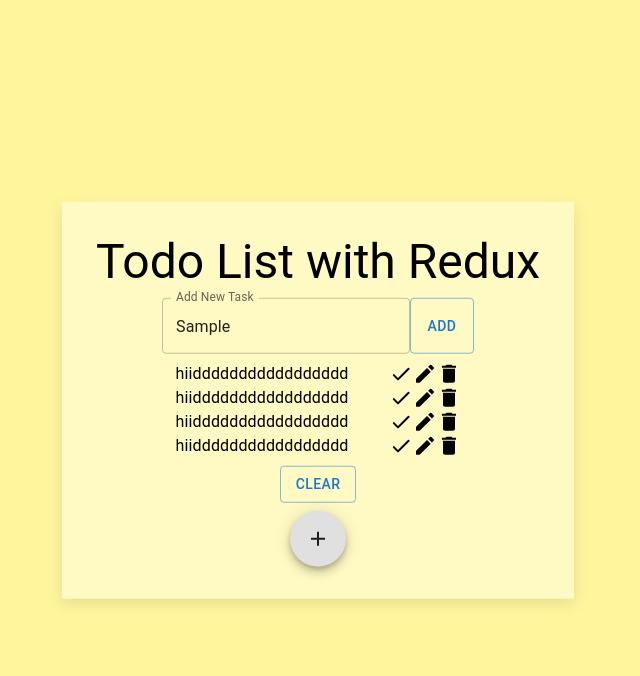
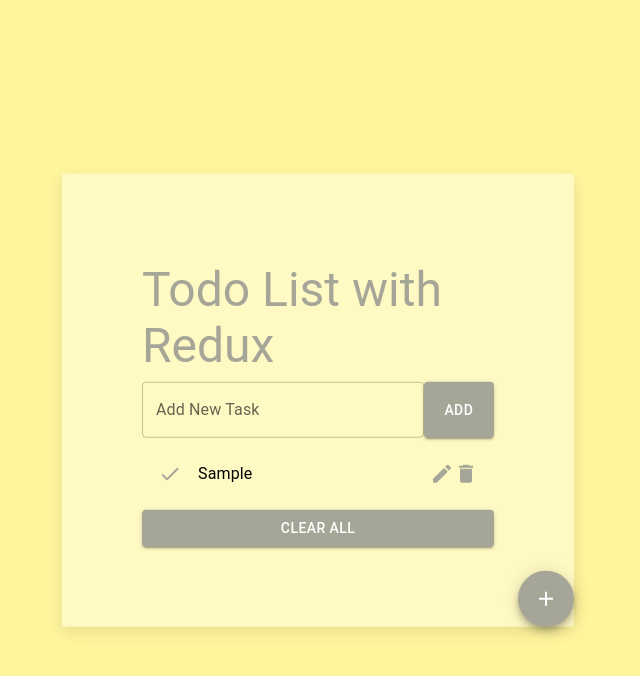
Before and after one commit to esmaaksoy/TodoList-with-Redux, a React (Create React App) app: page / in a window 1280 px wide. Both pictures are taken after typing "Sample" into the empty fields and a click on the button "ADD". Shown: the top 676 px of the page, without its empty margins (322-962 px from the left). Built offline with nearby package versions, Linux system fonts and the light colour scheme.

Commit message:
todoItem

```diff
--- a/src/App.js
+++ b/src/App.js
@@ -1,10 +1,24 @@
+import { createTheme, ThemeProvider } from "@mui/material";
+import { Provider } from "react-redux"
 import Todo from "./Todo"
-
+import {store} from "./store/Store"
 function App() {
+  const theme = createTheme({
+    palette: {
+      primary: {
+        main: "#A5A697",
+      },
+      secondary: {
+        main: "#FBCE3A",
+      },
+    },
+  });
   return (
-    <div>
+    <ThemeProvider theme={theme}>
+ <Provider store={store}>
   <Todo/>
-    </div>
+ </Provider>
+ </ThemeProvider>
   )
 }
 
--- a/src/Todo.jsx
+++ b/src/Todo.jsx
@@ -1,44 +1,73 @@
-
-import { Stack, Typography } from '@mui/material'
-import React from 'react'
-import TodoItem from './TodoItem'
-import Button from '@mui/material/Button';
-import TextField from '@mui/material/TextField';
-import FormGroup from '@mui/material/FormGroup';
-import AddIcon from '@mui/icons-material/Add';
-import Fab from '@mui/material/Fab';
+import { Stack, Typography } from "@mui/material";
+import React from "react";
+import TodoItem from "./TodoItem";
+import Button from "@mui/material/Button";
+import TextField from "@mui/material/TextField";
+import FormGroup from "@mui/material/FormGroup";
+import AddIcon from "@mui/icons-material/Add";
+import Fab from "@mui/material/Fab";
+import { useState } from "react";
+import { useDispatch, useSelector } from "react-redux";
+import { addTodo,clearTodo } from "./store/TodoReducer";
 const Todo = () => {
+  const [text, setText] = useState("");
+  const dispatch = useDispatch();
+  const todoList = useSelector((state)=>state.todoList)
+  const handleSubmit = (e) => {
+    e.preventDefault();
+    dispatch(addTodo(text));
+    setText("");
+  };
   return (
-
     <Stack
       direction="column"
       justifyContent="center"
       alignItems="center"
       spacing={1}
-  sx={{width:"40%", padding:"2rem", bgcolor:"#fff9c4", position: 'absolute', top: '50%', left: '50%', transform: 'translate(-50%, -50%)', boxShadow:"0 5px 15px rgba(0, 0, 0, 0.1)"}}
+      sx={{
+        width: "40%",
+        padding: "5rem",
+        bgcolor: "#fff9c4",
+        position: "absolute",
+        top: "50%",
+        left: "50%",
+        transform: "translate(-50%, -50%)",
+        boxShadow: "0 5px 15px rgba(0, 0, 0, 0.1)",
+      }}
     >
+       <Fab
+        aria-label="add"
+        sx={{ position: "absolute", bottom: 0, right: 0, bgcolor:"#A5A697" }}
+      >
+        <AddIcon sx={{color:"white"}}/>
+      </Fab>
 
-<Typography variant="h3" component="h6">Todo List with Redux</Typography>
-    <Stack flexDirection={"row"}>
-    <TextField id="outlined-basic" label="Add New Task" variant="outlined" />
-    <Button variant="outlined" type='submit'>Add</Button>
+      <Typography variant="h3" component="h6" color={"#A5A697"} width={"100%"}>
+        Todo List with Redux
+      </Typography>
+      <Stack flexDirection={"row"} sx={{width:"100%"}}>
+        <form onSubmit={handleSubmit} style={{width:"100%"}}>
+          <TextField
+            id="outlined-basic"
+            label="Add New Task"
+            variant="outlined"
+            value={text}
+            onChange={(e) => setText(e.target.value)}
+            sx={{width:"80%"}}
+          />
+          <Button variant="contained" type="submit" sx={{width:"20%",height:"100%", color:"white"}}>
+            Add
+          </Button>
+        </form>
       </Stack>
 
-    <Stack>
-        <TodoItem/>
-        <TodoItem/>
-        <TodoItem/>
-        <TodoItem/>
-        {/* {todoList.map((item)=> <TodoItem/>)} */}
+      <Stack sx={{width:"100%"}} spacing={2}>
+        {todoList.map((item)=> <TodoItem key={item.id} {...item}/>)}
       </Stack>
-    <Button variant="outlined">Clear</Button>
-    <Fab color="#2e7d32" aria-label="add" sx={{position:"relative", bottom:"0"}} >
-  <AddIcon />
-</Fab>
+      <Button variant="contained" onClick={()=>dispatch(clearTodo())} sx={{width:"100%", color:"white"}}>Clear all</Button>
+
     </Stack>
+  );
+};
 
-
-  )
-}
-
-export default Todo
+export default Todo;
--- a/src/TodoItem.jsx
+++ b/src/TodoItem.jsx
@@ -1,23 +1,37 @@
-import { Stack, Typography } from '@mui/material'
-import DeleteIcon from '@mui/icons-material/Delete';
-import EditRoundedIcon from '@mui/icons-material/EditRounded';
-import CheckRoundedIcon from '@mui/icons-material/CheckRounded';
-const TodoItem = () => {
+import { Stack, Typography } from "@mui/material";
+import DeleteIcon from "@mui/icons-material/Delete";
+import EditRoundedIcon from "@mui/icons-material/EditRounded";
+import CheckRoundedIcon from "@mui/icons-material/CheckRounded";
+import { useDispatch } from "react-redux";
+import { deleteTodo, toggleTodo } from "./store/TodoReducer";
+const TodoItem = ({ id, text, completed }) => {
+  const dispatch = useDispatch();
   return (
     <Stack
       direction="row"
       justifyContent="space-between"
       alignItems="center"
       spacing={5}
+      sx={{ padding: "1rem" }}
     >
-    <Typography>hiiddddddddddddddddd</Typography>
       <Stack direction={"row"}>
-        <CheckRoundedIcon/>
-        <EditRoundedIcon/>
-       <DeleteIcon/>
+        <CheckRoundedIcon
+          sx={{ cursor: "pointer", color: "#A5A697",marginRight:"1rem" }}
+          onClick={() => dispatch(toggleTodo(id))}
+        />
+        <Typography sx={completed && { textDecoration: "line-through" }}>
+          {text}
+        </Typography>
+      </Stack>
+      <Stack direction={"row"}>
+        <EditRoundedIcon sx={{ cursor: "pointer", color: "#A5A697" }} />
+        <DeleteIcon
+          sx={{ cursor: "pointer", color: "#A5A697" }}
+          onClick={() => dispatch(deleteTodo(id))}
+        />
       </Stack>
     </Stack>
-  )
-}
+  );
+};
 
-export default TodoItem
+export default TodoItem;
--- /dev/null
+++ b/src/store/Store.js
@@ -0,0 +1,3 @@
+import { todoReducer } from "./TodoReducer";
+import {legacy_createStore as createStore } from "redux";
+export const store = createStore(todoReducer)
--- /dev/null
+++ b/src/store/TodoReducer.jsx
@@ -0,0 +1,38 @@
+const initialState = {
+  todoList: [],
+};
+export const ADD = "ADD";
+export const DEL = "DEL";
+export const CLR = "CLR";
+export const TGL = "TGL";
+export const addTodo = (payload) => ({ type: ADD, payload });
+export const clearTodo = () => ({ type: CLR });
+export const deleteTodo = (payload) => ({ type: DEL, payload });
+export const toggleTodo = (payload) => ({ type: TGL, payload });
+export const todoReducer = (state = initialState, action) => {
+  switch (action.type) {
+    case ADD:
+      return {
+        todoList: [
+          ...state.todoList,
+          {
+            id: new Date().getTime(),
+            text: action.payload,
+            completed: false,
+          },
+        ],
+      };
+    case DEL:
+        return { todoList: state.todoList.filter((item) => item.id !== action.payload) };
+    case CLR:
+        return initialState;
+    case TGL:
+        return {
+            todoList: state.todoList.map((item) =>
+              item.id === action.payload ? { ...item, completed: !item.completed } : item
+            ),};
+
+    default:
+      return state;
+  }
+};
```
Lines whose indentation alone changed are shown as unchanged.
